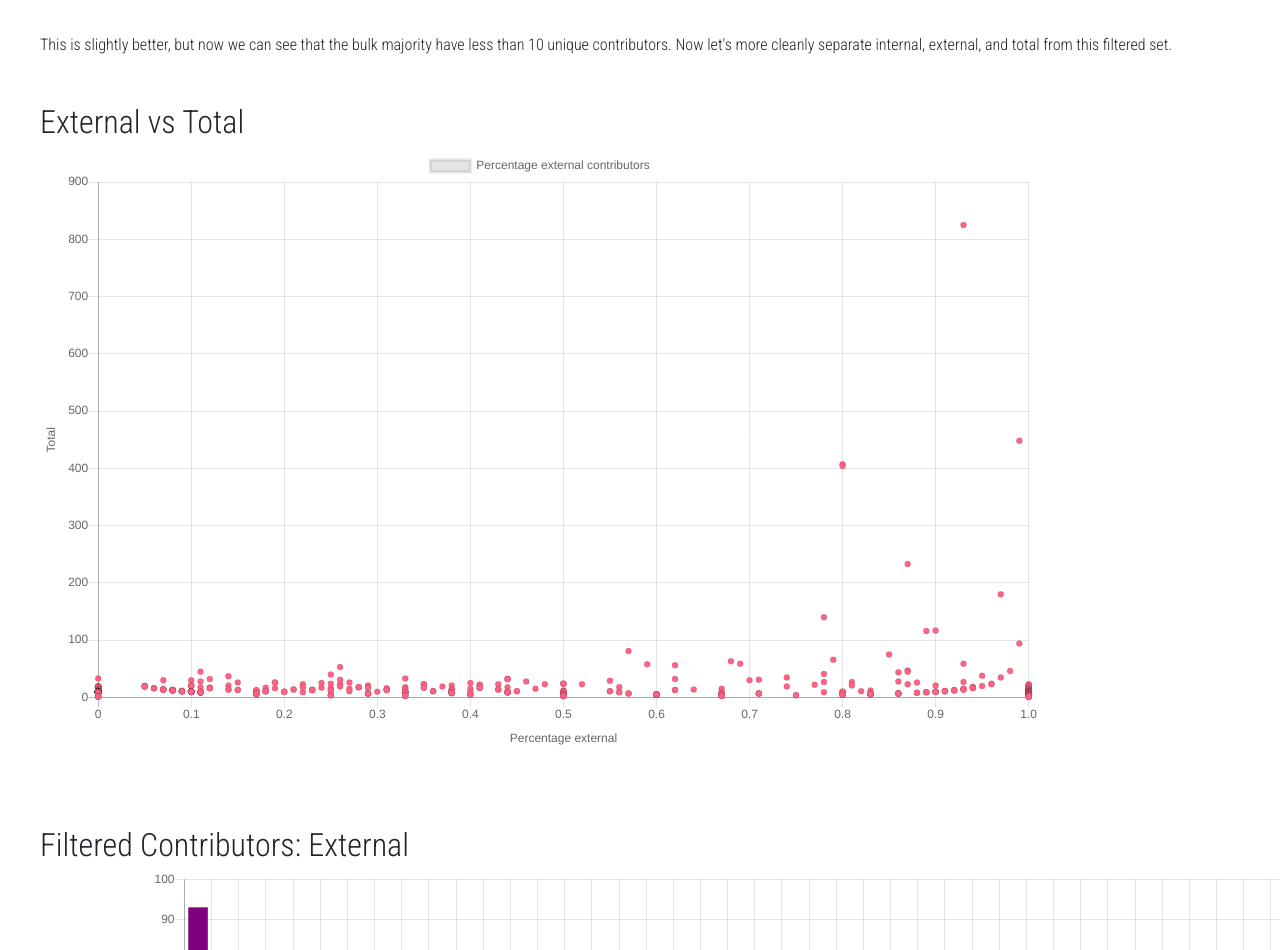
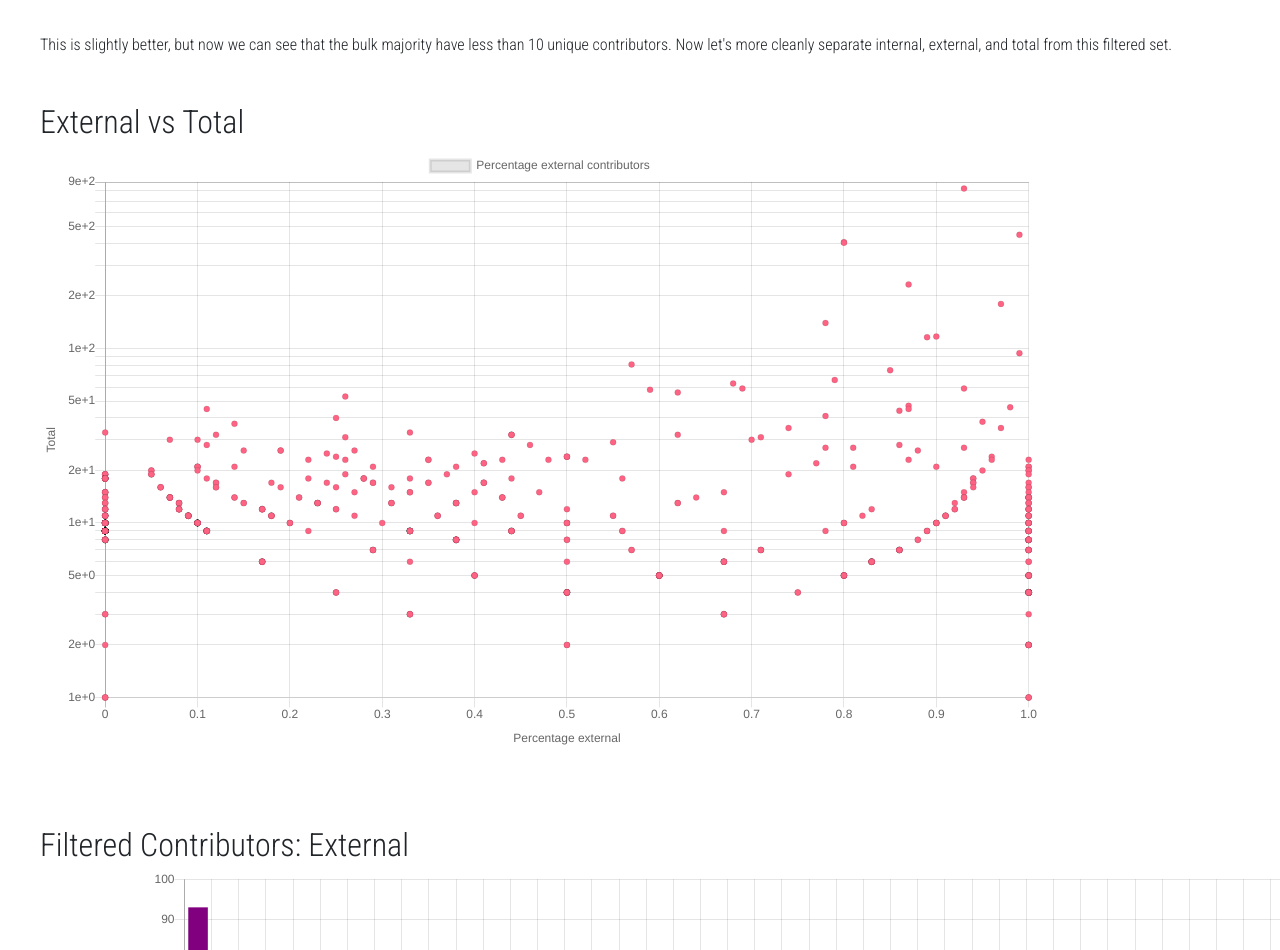
Before and after one commit to vsoch/llnl-contributors, a plain HTML site: page index.html in a window 1280 px wide. Shown: the part 1853-2803 px from the top of the page. Drawn offline with nearby package versions, Linux system fonts and the light colour scheme.

Commit message:
updating to log scale
Signed-off-by: vsoch <vsoch@users.noreply.github.com>

```diff
--- a/index.html
+++ b/index.html
@@ -386,6 +386,7 @@ var scatter_config =  new Chart(ctx_scatter, {
     },
     scales: {
     yAxes: [{
+      type: 'logarithmic',
       scaleLabel: {
         display: true,
         labelString: 'Total'
```
Also changed, not shown: template.html (+1 -0 lines).
